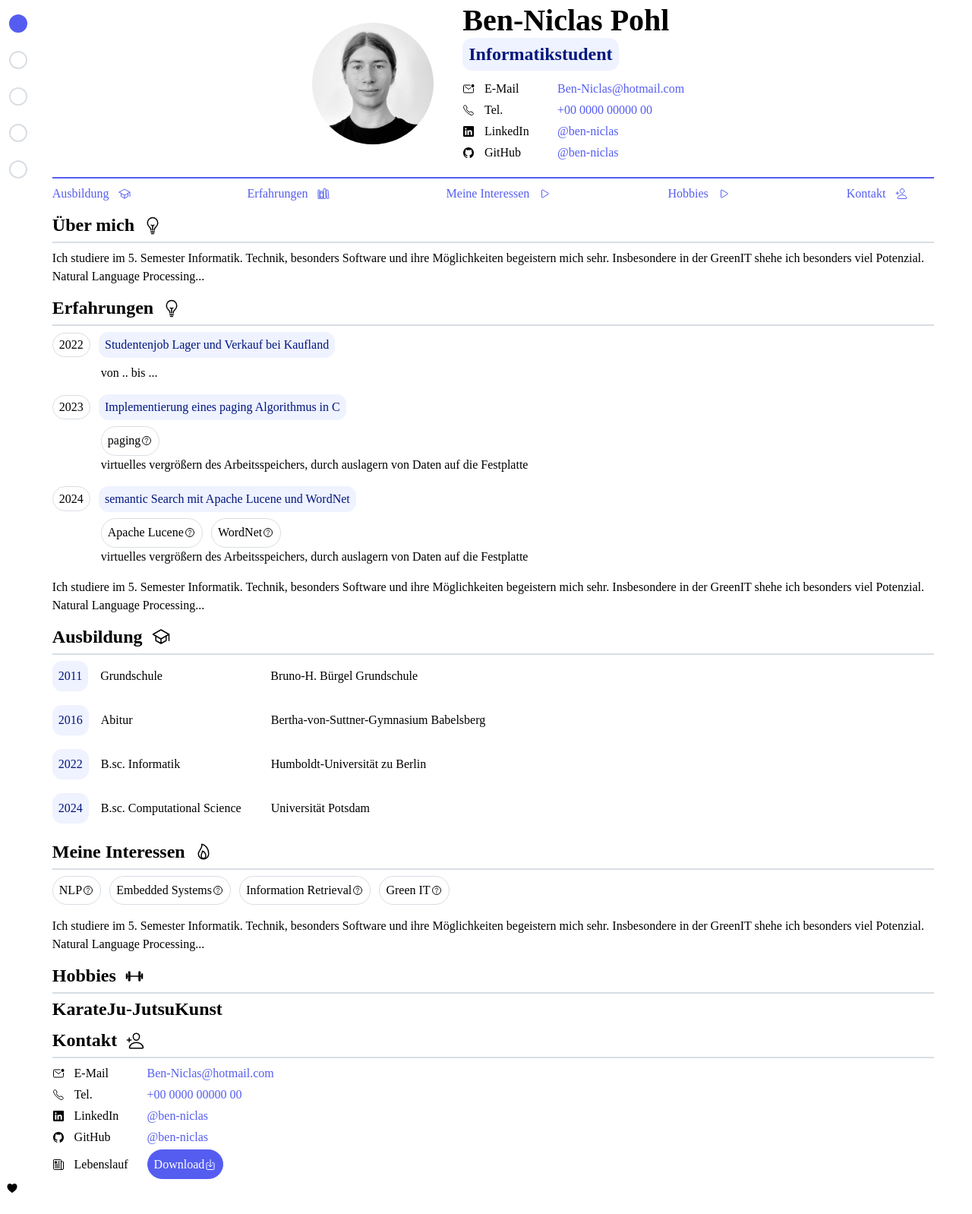
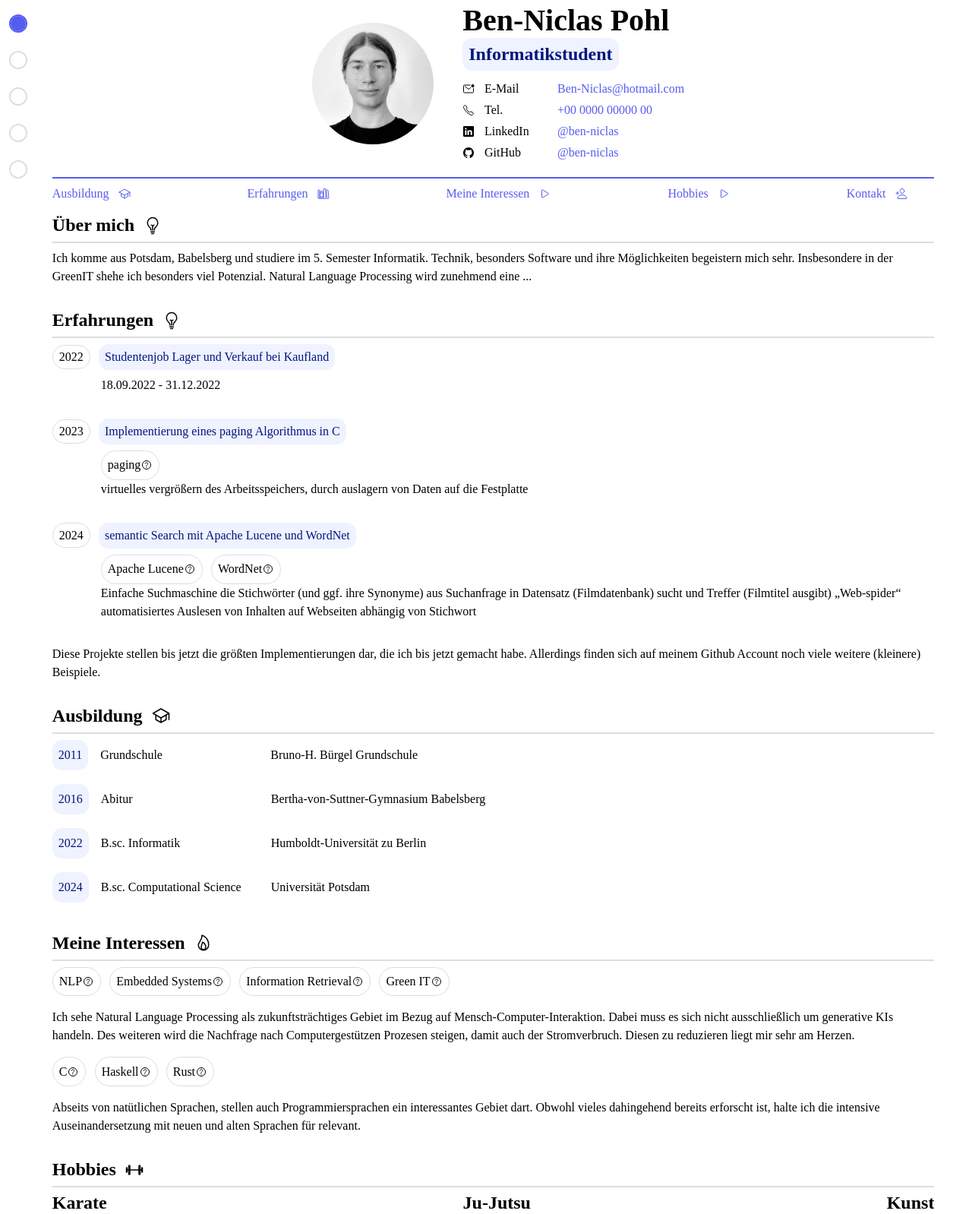
Before and after one commit to ben-niclas/ben-niclas.github.io, a plain HTML site: page index.html in a window 1280 px wide. Shown: the part 5-1603 px from the top of the page at 76% size. Drawn offline with nearby package versions, Linux system fonts and the light colour scheme; a web font is replaced by a local one.

Commit message:
added cv and quick fixes

```diff
--- a/index.html
+++ b/index.html
@@ -7,11 +7,11 @@
     <body>
         <div id="outline">
             <ul class="list">
-                <li class="indicator active">Ausbildung</li>
-                <li class="indicator">Erfahrungen</li>
-                <li class="indicator">Meine Interessen</li>
-                <li class="indicator">Hobbies</li>
-                <li class="indicator">Kontakt</li>
+                <li class="indicator active"><a href="#experience">Erfahrungen</a></li>
+                <li class="indicator"><a href="#education">Ausbildung</a></li>
+                <li class="indicator"><a href="#interests">Meine Interessen</a></li>
+                <li class="indicator"><a href="#hobbies">Hobbies</a></li>
+                <li class="indicator"><a href="#contact">Kontakt</a></li>
             </ul>
         </div>
         <div id="content">
@@ -89,10 +89,10 @@
                 </div>
                 <hr />
                 <div class="text">
-                    Ich studiere im 5. Semester Informatik. Technik, besonders
-                    Software und ihre Möglichkeiten begeistern mich sehr.
+                    Ich komme aus Potsdam, Babelsberg und studiere im 5. Semester Informatik.
+                    Technik, besonders Software und ihre Möglichkeiten begeistern mich sehr.
                     Insbesondere in der GreenIT shehe ich besonders viel
-                    Potenzial. Natural Language Processing...
+                    Potenzial. Natural Language Processing wird zunehmend eine ...
                 </div>
             </div>
             <div class="section content floating" id="experience">
@@ -109,7 +109,7 @@
                         </div>
                         <div class="description">
                             <div class="text">
-                                von .. bis ...
+                                18.09.2022 - 31.12.2022
                             </div>
                             </div>
                     </li>
@@ -146,16 +146,13 @@
                                 </div>
                             </div>
                             <div class="text">
-
-                            virtuelles vergrößern des Arbeitsspeichers, durch auslagern von Daten auf die Festplatte<div>
+                                Einfache Suchmaschine die Stichwörter (und ggf. ihre Synonyme) aus Suchanfrage in Datensatz (Filmdatenbank) sucht und Treffer (Filmtitel ausgibt)
+                                „Web-spider“ automatisiertes Auslesen von Inhalten auf Webseiten abhängig von Stichwort
                             </div>
                     </li>
                 </ul>
                 <div class="text">
-                    Ich studiere im 5. Semester Informatik. Technik, besonders
-                    Software und ihre Möglichkeiten begeistern mich sehr.
-                    Insbesondere in der GreenIT shehe ich besonders viel
-                    Potenzial. Natural Language Processing...
+                    Diese Projekte stellen bis jetzt die größten Implementierungen dar, die ich bis jetzt gemacht habe. Allerdings finden sich auf meinem Github Account noch viele weitere (kleinere) Beispiele.
                 </div>
             </div>
             <div class="section content floating" id="education">
@@ -219,10 +216,29 @@
                     </div>
                 </div>
                 <div class="text">
-                    Ich studiere im 5. Semester Informatik. Technik, besonders
-                    Software und ihre Möglichkeiten begeistern mich sehr.
-                    Insbesondere in der GreenIT shehe ich besonders viel
-                    Potenzial. Natural Language Processing...
+                    Ich sehe Natural Language Processing als zukunftsträchtiges Gebiet im Bezug auf Mensch-Computer-Interaktion.
+                    Dabei muss es sich nicht ausschließlich um generative KIs handeln. Des weiteren wird die Nachfrage nach Computergestützen Prozesen steigen, damit auch der Stromverbruch.
+                    Diesen zu reduzieren liegt mir sehr am Herzen.
+
+
+                </div>
+                <div class="value" id="i_keywords">
+                    <div class="keyword value">
+                        C
+                        <ion-icon name="help-circle-outline"></ion-icon>
+                    </div>
+                    <div class="keyword value">
+                        Haskell
+                        <ion-icon name="help-circle-outline"></ion-icon>
+                    </div>
+                    <div class="keyword value">
+                        Rust
+                        <ion-icon name="help-circle-outline"></ion-icon>
+                    </div>
+                </div>
+                <div class="text">
+                    Abseits von natütlichen Sprachen, stellen auch Programmiersprachen ein interessantes Gebiet dart.
+                    Obwohl vieles dahingehend bereits erforscht ist, halte ich die intensive Auseinandersetzung mit neuen und alten Sprachen für relevant.
                 </div>
             </div>
             <div class="section content floating" id="hobbies">
@@ -288,7 +304,7 @@
                         <div class="value">
                             <ion-icon name="newspaper-outline"></ion-icon>
                             <div class="identifier">Lebenslauf</div>
-                                <a href="https://github.com/ben-niclas" class="keyword contrast">
+                                <a href="./res/Lebenslauf.pdf" class="keyword contrast">
                                     <div class="value">
                                     Download
                                     <ion-icon
--- a/main.css
+++ b/main.css
@@ -225,6 +225,14 @@ ion-icon {
     margin: 0;
 }
 
+#outline a {
+    color: white;
+}
+
+#outline .active a {
+    color: var(--contrast);
+}
+
 #border {
     position: fixed;
     height: 100%;
@@ -305,6 +313,7 @@ ion-icon {
 
 .text {
     line-height: 1.5em;
+    margin-bottom: 1em;
 }
 
 .header {
@@ -399,3 +408,10 @@ ion-icon {
 #experience .highlight {
     font-family: "Ubuntu B";
 }
+
+#h_list {
+    display: flex;
+    justify-content: space-between;
+    align-items: center;
+    text-align: left;
+}
```
Also changed, not shown: 2 other files.
